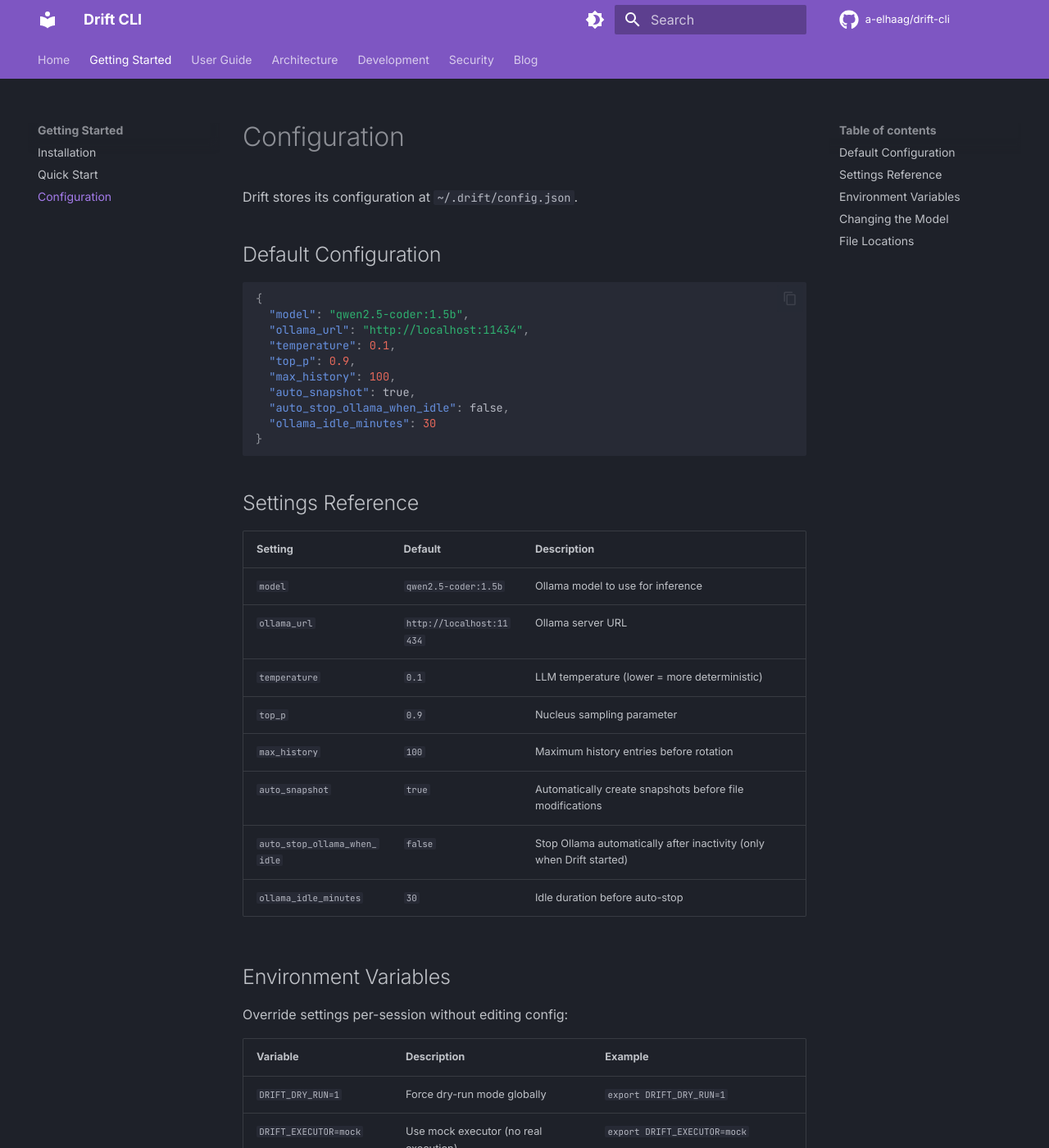
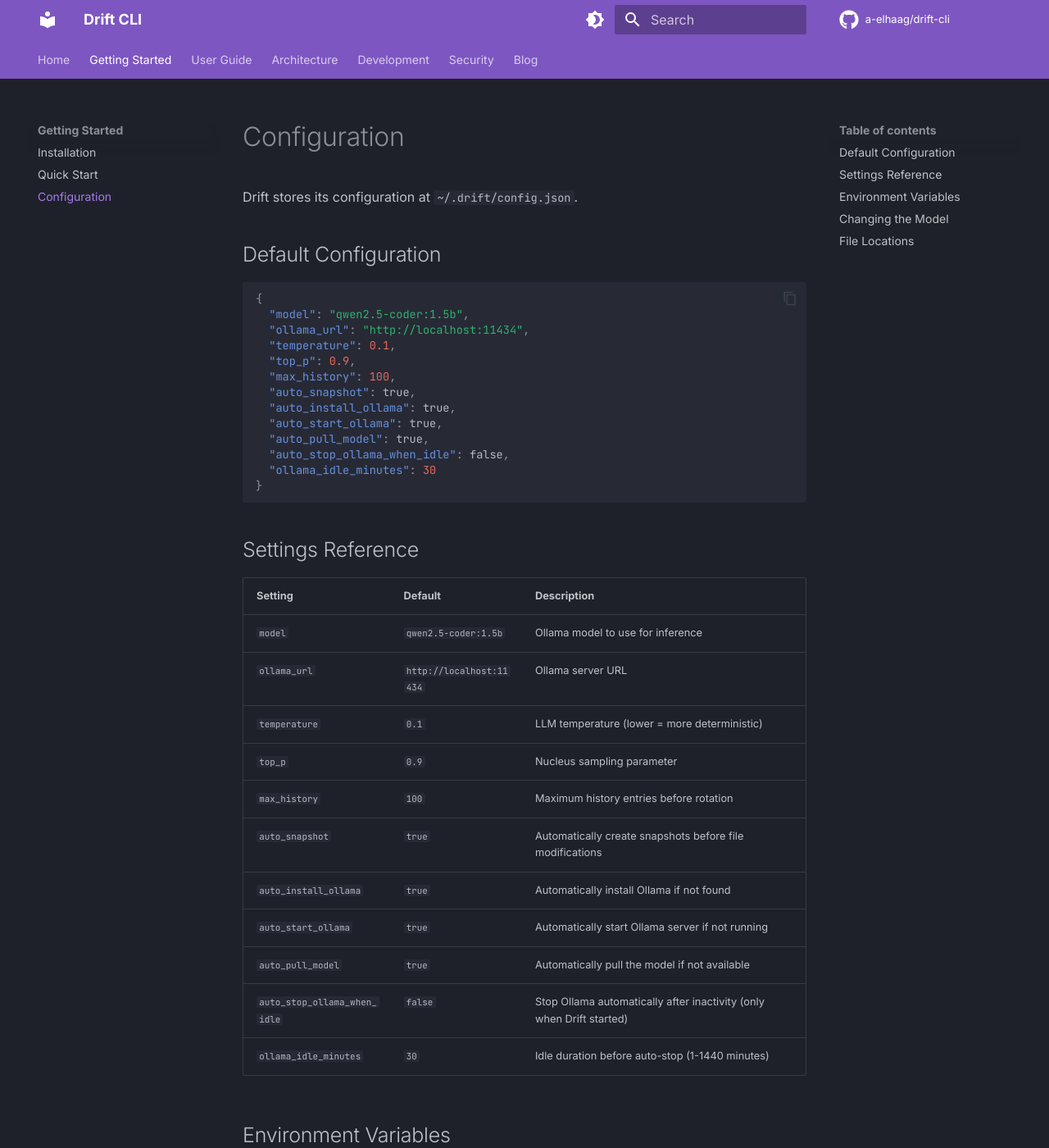
Before and after one commit to a-elhaag/drift-cli, an MkDocs documentation site: the page built from docs/getting-started/configuration.md, in a window 1280 px wide and 1400 px high. Shown: the whole window at 82% size. Built offline with MkDocs 1.6.1 and Material for MkDocs 9.7.7, drawn with Linux system fonts in a browser that asks for light colours; comment, search, counter and statistics services are not loaded.

```diff
--- a/docs/getting-started/configuration.md
+++ b/docs/getting-started/configuration.md
@@ -12,6 +12,9 @@ Drift stores its configuration at `~/.drift/config.json`.
   "top_p": 0.9,
   "max_history": 100,
   "auto_snapshot": true,
+  "auto_install_ollama": true,
+  "auto_start_ollama": true,
+  "auto_pull_model": true,
   "auto_stop_ollama_when_idle": false,
   "ollama_idle_minutes": 30
 }
@@ -19,16 +22,19 @@ Drift stores its configuration at `~/.drift/config.json`.
 
 ## Settings Reference
 
-| Setting                       | Default                  | Description                                                          |
-| ----------------------------- | ------------------------ | -------------------------------------------------------------------- |
-| `model`                       | `qwen2.5-coder:1.5b`     | Ollama model to use for inference                                    |
-| `ollama_url`                  | `http://localhost:11434` | Ollama server URL                                                    |
-| `temperature`                 | `0.1`                    | LLM temperature (lower = more deterministic)                         |
-| `top_p`                       | `0.9`                    | Nucleus sampling parameter                                           |
-| `max_history`                 | `100`                    | Maximum history entries before rotation                              |
-| `auto_snapshot`               | `true`                   | Automatically create snapshots before file modifications             |
+| Setting                      | Default                  | Description                                                          |
+| ---------------------------- | ------------------------ | -------------------------------------------------------------------- |
+| `model`                      | `qwen2.5-coder:1.5b`     | Ollama model to use for inference                                    |
+| `ollama_url`                 | `http://localhost:11434` | Ollama server URL                                                    |
+| `temperature`                | `0.1`                    | LLM temperature (lower = more deterministic)                         |
+| `top_p`                      | `0.9`                    | Nucleus sampling parameter                                           |
+| `max_history`                | `100`                    | Maximum history entries before rotation                              |
+| `auto_snapshot`              | `true`                   | Automatically create snapshots before file modifications             |
+| `auto_install_ollama`        | `true`                   | Automatically install Ollama if not found                            |
+| `auto_start_ollama`          | `true`                   | Automatically start Ollama server if not running                     |
+| `auto_pull_model`            | `true`                   | Automatically pull the model if not available                        |
 | `auto_stop_ollama_when_idle` | `false`                  | Stop Ollama automatically after inactivity (only when Drift started) |
-| `ollama_idle_minutes`         | `30`                     | Idle duration before auto-stop                                       |
+| `ollama_idle_minutes`        | `30`                     | Idle duration before auto-stop (1-1440 minutes)                      |
 
 ## Environment Variables
 
--- a/mkdocs.yml
+++ b/mkdocs.yml
@@ -47,6 +47,7 @@ nav:
       - Memory System: guide/memory.md
   - Architecture:
       - Overview: architecture/overview.md
+
       - Safety Engine: architecture/safety.md
       - LLM Integration: architecture/llm.md
   - Development:
```
Also changed, not shown: README.md (+19 -15 lines), docs/getting-started/quickstart.md (+11 -3 lines), docs/guide/commands.md (+14 -1 lines), docs/index.md (+18 -13 lines), 1 other file.
